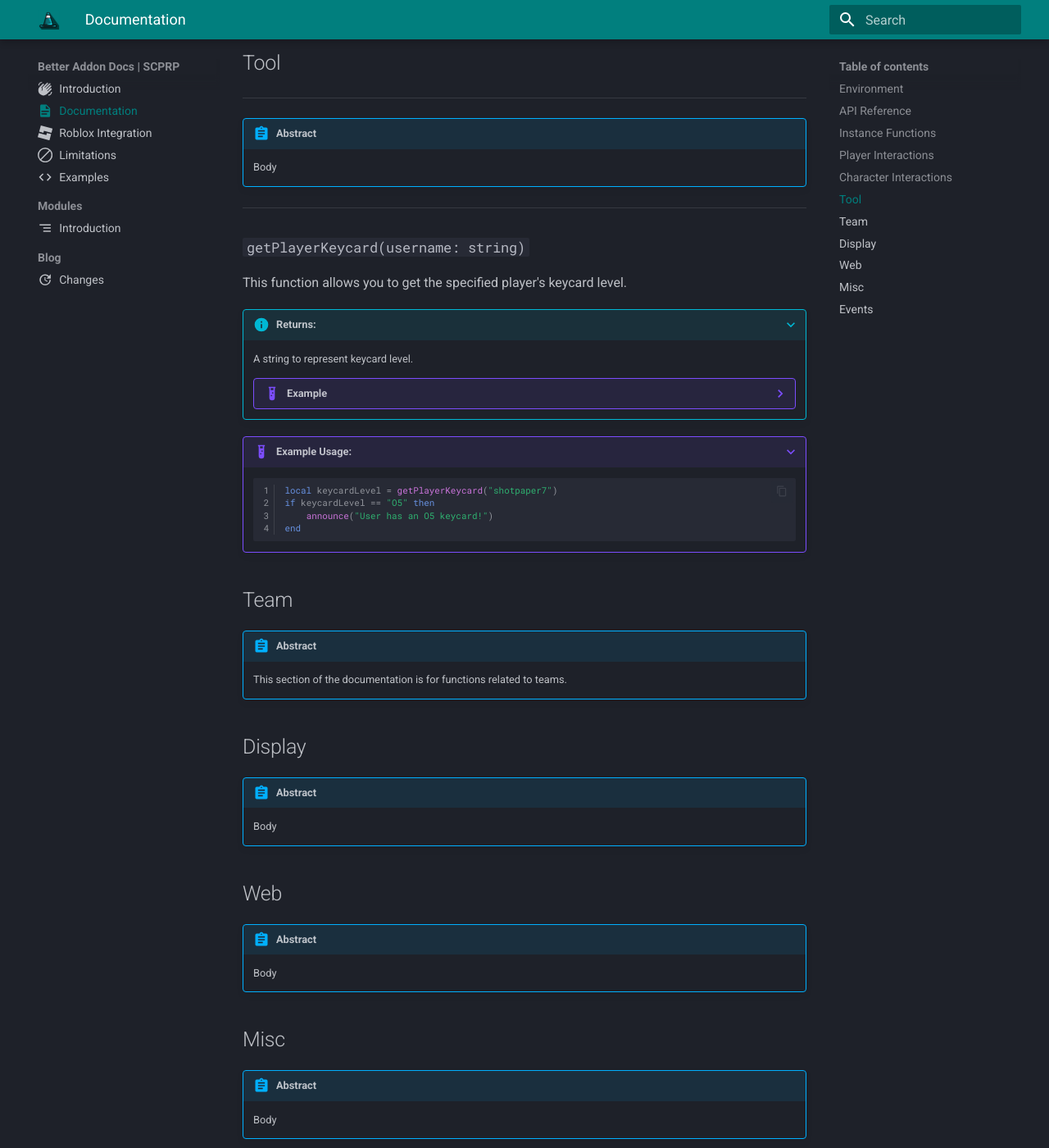
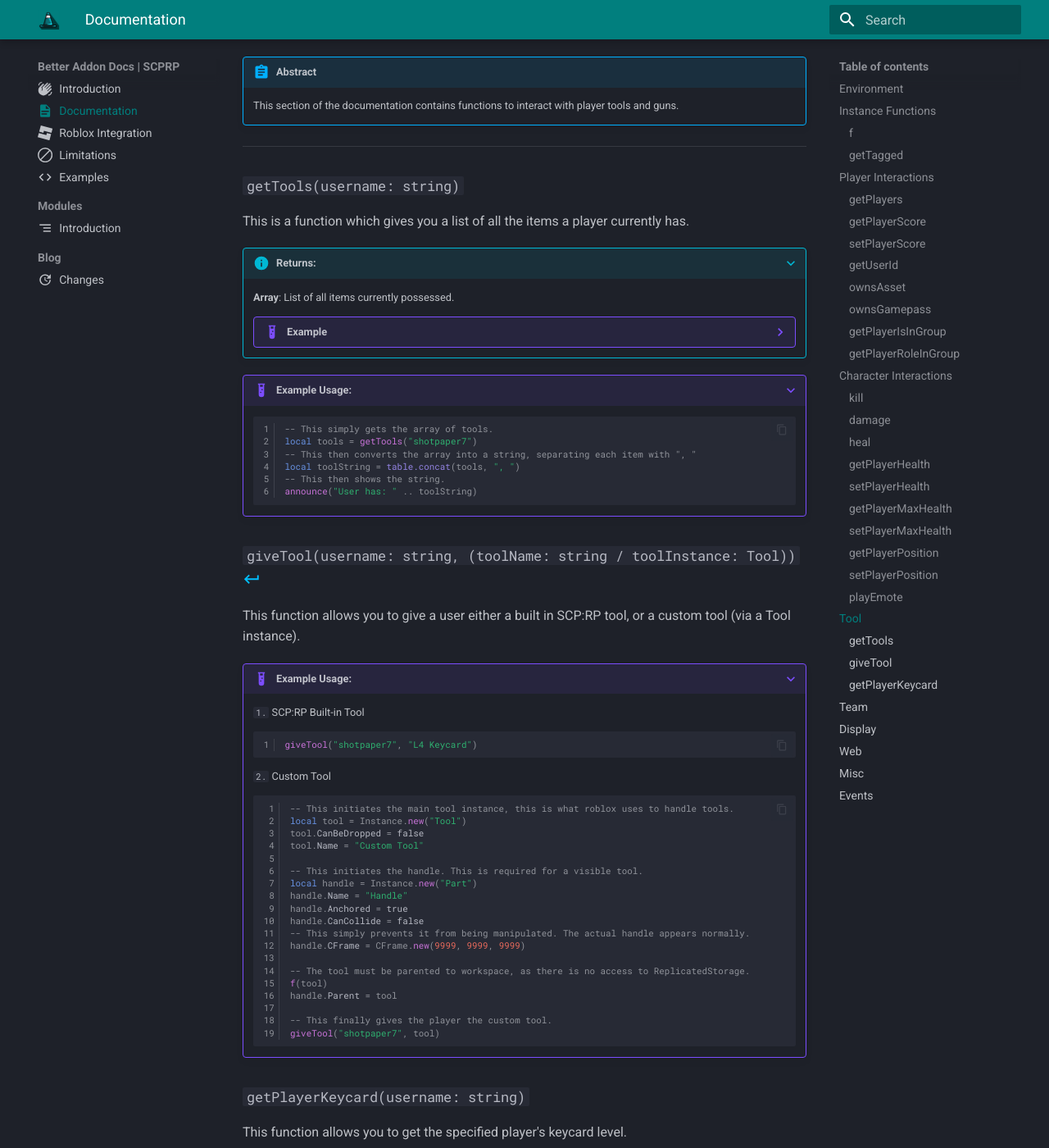
Before and after one commit to cifiuqa/addon-docs, an MkDocs documentation site: the page built from docs/docs.md, in a window 1280 px wide and 1400 px high, scrolled down 10004 px. Shown: the whole window at 82% size. Built offline with MkDocs 1.6.1 and Material for MkDocs 9.7.7, drawn with Linux system fonts in a browser that asks for light colours; some of the changed text lies outside the part shown.

Commit message:
TOC changes in doc, better format CSS ands more functions

````diff
--- a/docs/assets/css/extra.css
+++ b/docs/assets/css/extra.css
@@ -26,7 +26,7 @@
 .incomplete {
     color: #7e57c2;
     cursor: help;
-    transition: color 0.2s ease, transform 0.2s ease;
+    transition: all 0.2s ease;
 }
 
 .incomplete:hover {
@@ -37,7 +37,7 @@
 .no-return {
     color: #00BFFF;
     cursor: help;
-    transition: color 0.2s ease, transform 0.2s ease;
+    transition: all 0.2s ease;
 }
 
 .no-return:hover {
@@ -48,7 +48,7 @@
 .buggy {
     color: #DF9300;
     cursor: help;
-    transition: color 0.2s ease, transform 0.2s ease;
+    transition: all 0.2s ease;
 }
 
 .buggy:hover {
--- a/docs/docs.md
+++ b/docs/docs.md
@@ -21,14 +21,13 @@
     When using "Run Once" in the server addons page, your code may only run for 10 seconds.
 
 ---
-## API Reference
 ## Instance Functions
 
 !!! abstract "Abstract"
 
     This section of the documentation contains functions for instances i.e. parts or models.
 ---
-### `f(name: string / instance: Instance)`
+### `f(name: string / instance: Instance)` { data-toc-label="f" id="f" }
 This function allows you to both find an instance from the map via name or set an instance's parent to the workspace.
 ???+ info "Returns:"
     `1.` Instance: The instance found, or nil if no such instance found.
@@ -52,7 +51,7 @@
     ??? warning "Warning: Order of parenting"
         If you plan to have a hierarchy of parts made by a script, you may need to set the highest instance's parent first, before setting other instance's parents to avoid their data being automatically discarded.
 ---
-### `getTagged(tag: string)` :material-clock:{ .incomplete title="This function cannot be used yet. This particular function is not in the game yet, additionally tags do not save when saving a map." }
+### `getTagged(tag: string)` :material-clock:{ .incomplete title="This function cannot be used yet. This particular function is not in the game yet, additionally tags do not save when saving a map." } { data-toc-label="getTagged" id="getTagged" }
 This function allows you get an array with all the instances with a certain tag. A tag is a way of simply categorising instances.
 To add a tag to an instance you can use `:AddTag(tag: string)` and `:RemoveTag(tag: string)` to remove one.
 ???+ info "Returns:"
@@ -78,7 +77,7 @@
     This section of the documentation contains functions for player interactions i.e. usernames and gamepasses.
 
 ---
-### `getPlayers()`
+### `getPlayers()` { data-toc-label="getPlayers" id="getPlayers" }
 This function allows you to fetch everyone's usernames.
 ???+ info "Returns:"
     **Array**: usernames of all online players.
@@ -99,7 +98,7 @@
     end
     ```
 ---
-### `getPlayerScore(username: string)`
+### `getPlayerScore(username: string)` { data-toc-label="getPlayerScore" id="getPlayerScore" }
 This function allows you to get the current amount of points a specific user has.
 ???+ info "Returns:"
     **Number**: the amount of points currently owned.
@@ -113,7 +112,7 @@
     end
     ```
 ---
-### `setPlayerScore((username: string), [score: number = 0])` :material-keyboard-return:{ .no-return title="This function returns nothing, therefore any attempts to get a return will give nil." }
+### `setPlayerScore((username: string), [score: number = 0])` :material-keyboard-return:{ .no-return title="This function returns nothing, therefore any attempts to get a return will give nil." } { data-toc-label="setPlayerScore" id="setPlayerScore" }
 This function allows you to set the current amount of points for a specific user.
 ???+ example "Example Usage:"
     ``` { .lua }
@@ -121,7 +120,7 @@
     setPlayerScore("shotpaper7", 1000)
     ```
 ---
-### `getUserId(username: string)`
+### `getUserId(username: string)` { data-toc-label="getUserId" id="getUserId" }
 This function lets you fetch the user ID from a username.
 ???+ info "Returns:"
     **Number**: the user ID of the specified user.
@@ -132,7 +131,19 @@
     announce("User ID: "..userId)
     ```
 ---
-### `ownsGamepass(username: string, id: number)`
+### `ownsAsset(username: string, id: number)` { data-toc-label="ownsAsset" id="ownsAsset" }
+This function allows you to determine if a user has an asset or not.
+???+ info "Returns:"
+    **Boolean**: true/false based on if the user has the asset.
+???+ example "Example Usage:"
+    ``` { .lua }
+    if ownsAsset("shotpaper7", 14844522007) then
+        -- Announces a message if the user has the asset.
+        announce("User has asset!")
+    end
+    ```
+---
+### `ownsGamepass(username: string, id: number)` { data-toc-label="ownsGamepass" id="ownsGamepass" }
 This function allows you to determine if a user has a gamepass or not.
 ???+ info "Returns:"
     **Boolean**: true/false based on if the user has the gamepass.
@@ -144,19 +155,7 @@
     end
     ```
 ---
-### `ownsAsset(username: string, id: number)`
-This function allows you to determine if a user has an asset or not.
-???+ info "Returns:"
-    **Boolean**: true/false based on if the user has the asset.
-???+ example "Example Usage:"
-    ``` { .lua }
-    if ownsAsset("shotpaper7", 14844522007) then
-        -- Announces a message if the user has the asset.
-        announce("User has asset!")
-    end
-    ```
----
-### `getPlayerIsInGroup(username: string, id: number)`
+### `getPlayerIsInGroup(username: string, id: number)` { data-toc-label="getPlayerIsInGroup" id="getPlayerIsInGroup" }
 This functions allows you to determine if a user is in a group or not.
 ???+ info "Returns:"
     **Boolean**: true/false based on if the user is in the group.
@@ -168,7 +167,7 @@
     end
     ```
 ---
-### `getPlayerRoleInGroup(username: string, id: number)`
+### `getPlayerRoleInGroup(username: string, id: number)` { data-toc-label="getPlayerRoleInGroup" id="getPlayerRoleInGroup" }
 This function allows you to get the role a user has in a specified group.
 ???+ info "Returns:"
     **String**: The role the user has.
@@ -185,14 +184,14 @@
 !!! abstract
     This section of the documentation contains functions for character interactions i.e. health.
 ---
-### `kill(username: string)` :material-keyboard-return:{ .no-return title="This function returns nothing, therefore any attempts to get a return will give nil." }
+### `kill(username: string)` :material-keyboard-return:{ .no-return title="This function returns nothing, therefore any attempts to get a return will give nil." } { data-toc-label="kill" id="kill" }
 This function allows you to easily kill a player's character.
 ???+ example "Example Usage:"
     ``` { .lua }
     kill("shotpaper7") -- Kills specified user.
     ```
 ---
-### `damage(username: string, amount: number)` :material-keyboard-return:{ .no-return title="This function returns nothing, therefore any attempts to get a return will give nil." }
+### `damage(username: string, amount: number)` :material-keyboard-return:{ .no-return title="This function returns nothing, therefore any attempts to get a return will give nil." } { data-toc-label="damage" id="damage" }
 This function allows you to damage a player's character by a specified amount.
 ???+ note
     This function supports negative numbers for the amount, meaning you can heal users by a specified amount.
@@ -205,14 +204,14 @@
     ``` { .lua }
     damage("shotpaper7", -50) -- Heals user by 50 HP.
 ---
-### `heal(username: string)` :material-keyboard-return:{ .no-return title="This function returns nothing, therefore any attempts to get a return will give nil." }
+### `heal(username: string)` :material-keyboard-return:{ .no-return title="This function returns nothing, therefore any attempts to get a return will give nil." } { data-toc-label="heal" id="heal"}
 This function allows you to heal a user to full health.
 ???+ example "Example Usage:"
     ``` { .lua }
     heal("shotpaper7") -- Heals user to max health.
     ```
 ---
-### `getPlayerHealth(username: string)`
+### `getPlayerHealth(username: string)` { data-toc-label="getPlayerHealth" id="getPlayerHealth" }
 This function allows you to determine how much health a player currently has.
 ???+ info "Returns:"
     **Number**: The amount of health a user has. (Normally between 0-100.)
@@ -225,7 +224,7 @@
     end
     ```
 ---
-### `setPlayerHealth(username: string, amount: number)` :material-keyboard-return:{ .no-return title="This function returns nothing, therefore any attempts to get a return will give nil." }
+### `setPlayerHealth(username: string, amount: number)` :material-keyboard-return:{ .no-return title="This function returns nothing, therefore any attempts to get a return will give nil." } { data-toc-label="setPlayerHealth" id="getPlayerHealth" }
 This function allows you to set a player's health.
 ???+ example "Example Usage:"
     ``` { .lua }
@@ -233,12 +232,12 @@
     setPlayerHealth("shotpaper7", 50)
     ```
 ---
-### `getPlayerMaxHealth(username: string)`
+### `getPlayerMaxHealth(username: string)` { data-toc-label="getPlayerMaxHealth" id="getPlayerMaxHealth" }
 This function allows you to determine the max amount of health a player can have.
 ???+ info "Returns:"
     **Number**: The max health the player currently has, set by setPlayerMaxHealth() or :maxhealth.
 ---
-### `setPlayerMaxHealth(username: string, amount: number)` :material-keyboard-return:{ .no-return title="This function returns nothing, therefore any attempts to get a return will give nil." }
+### `setPlayerMaxHealth(username: string, amount: number)` :material-keyboard-return:{ .no-return title="This function returns nothing, therefore any attempts to get a return will give nil." } { data-toc-label="setPlayerMaxHealth" id="setPlayerMaxHealth" }
 This function allows you to set a player's max health.
 ???+ example "Example Usage:"
     ``` { .lua }
@@ -246,7 +245,7 @@
     setPlayerMaxHealth("shotpaper7", 150)
     ```
 ---
-### `getPlayerPosition(username: string)`
+### `getPlayerPosition(username: string)` { data-toc-label="getPlayerPosition" id="getPlayerPosition" }
 This function allows you to get the CFrame position of a player's HumanoidRootPart. (In other words, tells you where player is.)
 ???+ info "Returns:"
     **CFrame**: CFrame of the specified user. You can get the position of a CFrame (convert it to Vector3) by using CFrame.Position
@@ -259,7 +258,7 @@
     part.CFrame = position
     ```
 ---
-### `setPlayerPosition(username: string, position: Vector3/CFrame)` :material-keyboard-return:{ .no-return title="This function returns nothing, therefore any attempts to get a return will give nil." }
+### `setPlayerPosition(username: string, position: Vector3/CFrame)` :material-keyboard-return:{ .no-return title="This function returns nothing, therefore any attempts to get a return will give nil." } { data-toc-label="setPlayerPosition" id="setPlayerPosition" }
 This function lets you set a player's position to a Vector3 or CFrame.
 ???+ example "Example Usage:"
     `1.` Set position via CFrame:
@@ -281,7 +280,7 @@
     ???+ note
         By using CFrame rather than Vector3, you also specify rotation, meaning you can choose whether or not you should set the player's rotation as well.
 ---
-### `playEmote((username: string / target: Instance), id: number, [loop: boolean = false])` :material-alert:{ .buggy title="This function may be hard to understand or give unintended results. Please be cautious." }
+### `playEmote((username: string / target: Instance), id: number, [loop: boolean = false])` :material-alert:{ .buggy title="This function may be hard to understand or give unintended results. Please be cautious." } { data-toc-label="playEmote" id="playEmote" }
 This is a much more complicated function, this allows you to play emotes and animations on rigs and characters.
 You can choose to set username or target, username would let you animate a player, and target lets you animate rigs.
 For the target, you can provide a Humanoid, Animator, AnimationController or an instance with a Humanoid as a descendant. This would also allow you to animate custom SCPs and much more.
@@ -307,10 +306,57 @@
 ## Tool
 ---
 !!! abstract
+    This section of the documentation contains functions to interact with player tools and guns.
+---
+### `getTools(username: string)` { data-toc-label="getTools" id="getTools" }
+This is a function which gives you a list of all the items a player currently has.
+???+ info "Returns:"
+    **Array**: List of all items currently possessed.
+    ??? example
+        ``` { .lua }
+        {
+            "Clipboard",
+            "L4 Keycard"
+        }
+???+ example "Example Usage:"
+    ``` { .lua }
+    -- This simply gets the array of tools.
+    local tools = getTools("shotpaper7")
+    -- This then converts the array into a string, separating each item with ", "
+    local toolString = table.concat(tools, ", ")
+    -- This then shows the string.
+    announce("User has: " .. toolString)
+    ```
+### `giveTool(username: string, (toolName: string / toolInstance: Tool))` :material-keyboard-return:{ .no-return title="This function returns nothing, therefore any attempts to get a return will give nil." } { data-toc-label="giveTool" id="giveTool" }
+This function allows you to give a user either a built in SCP:RP tool, or a custom tool (via a Tool instance).
+???+ example "Example Usage:"
+    `1.` SCP:RP Built-in Tool
+    ``` { .lua }
+    giveTool("shotpaper7", "L4 Keycard")
+    ```
+    `2.` Custom Tool
+    ``` { .lua }
+    -- This initiates the main tool instance, this is what roblox uses to handle tools.
+    local tool = Instance.new("Tool")
+    tool.CanBeDropped = false
+    tool.Name = "Custom Tool"
 
-    Body
----
-### `getPlayerKeycard(username: string)`
+    -- This initiates the handle. This is required for a visible tool.
+    local handle = Instance.new("Part")
+    handle.Name = "Handle"
+    handle.Anchored = true
+    handle.CanCollide = false
+    -- This simply prevents it from being manipulated. The actual handle appears normally.
+    handle.CFrame = CFrame.new(9999, 9999, 9999)
+
+    -- The tool must be parented to workspace, as there is no access to ReplicatedStorage.
+    f(tool)
+    handle.Parent = tool
+
+    -- This finally gives the player the custom tool.
+    giveTool("shotpaper7", tool)
+    ```
+### `getPlayerKeycard(username: string)` { data-toc-label="getPlayerKeycard" id="getPlayerKeycard" }
 This function allows you to get the specified player's keycard level.
 ???+ info "Returns:"
     A string to represent keycard level.
--- a/mkdocs.yml
+++ b/mkdocs.yml
@@ -47,7 +47,7 @@
   - md_in_html
   - toc:
       permalink: true
-      toc_depth: 2
+      toc_depth: 3
   - admonition
 
 plugins:
````
